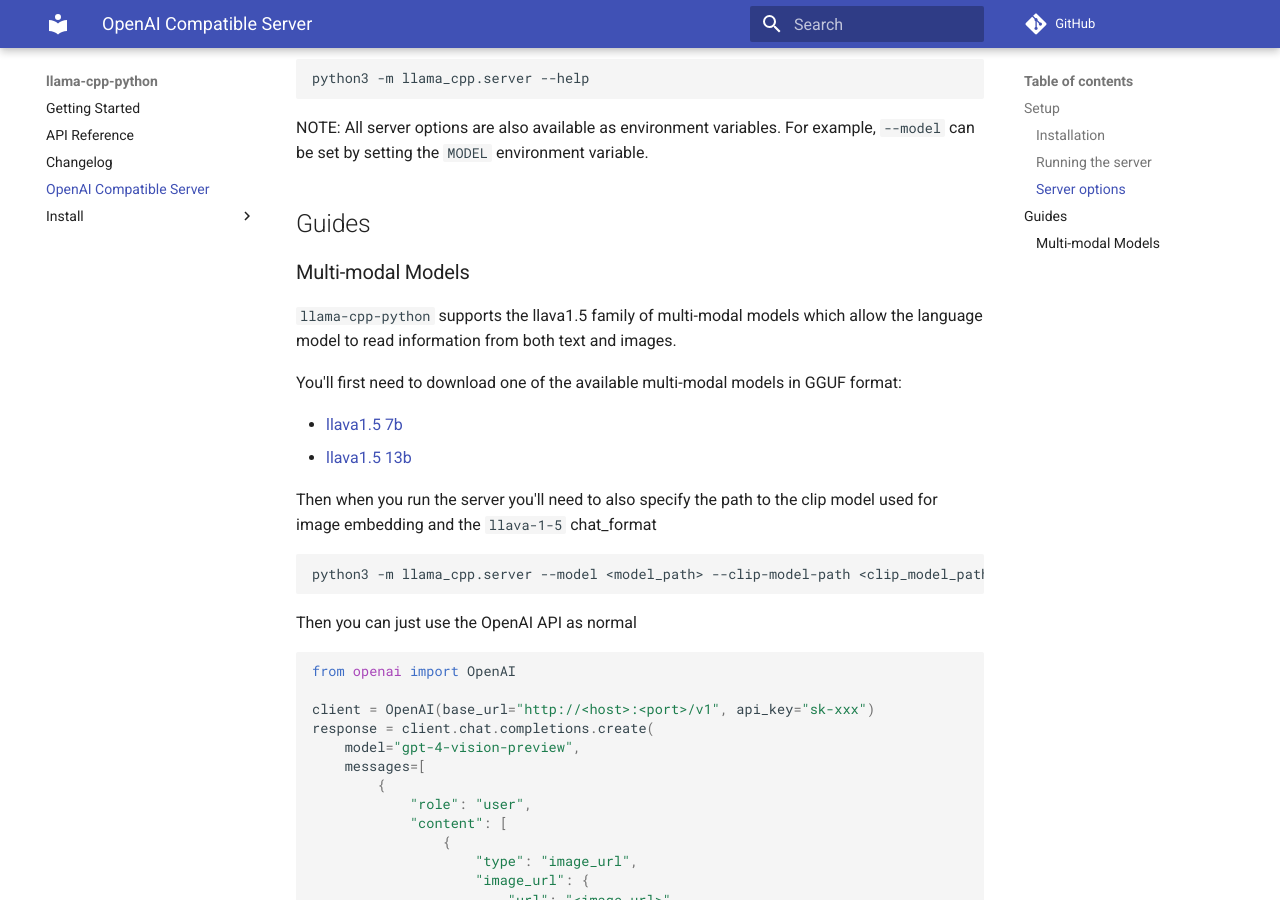
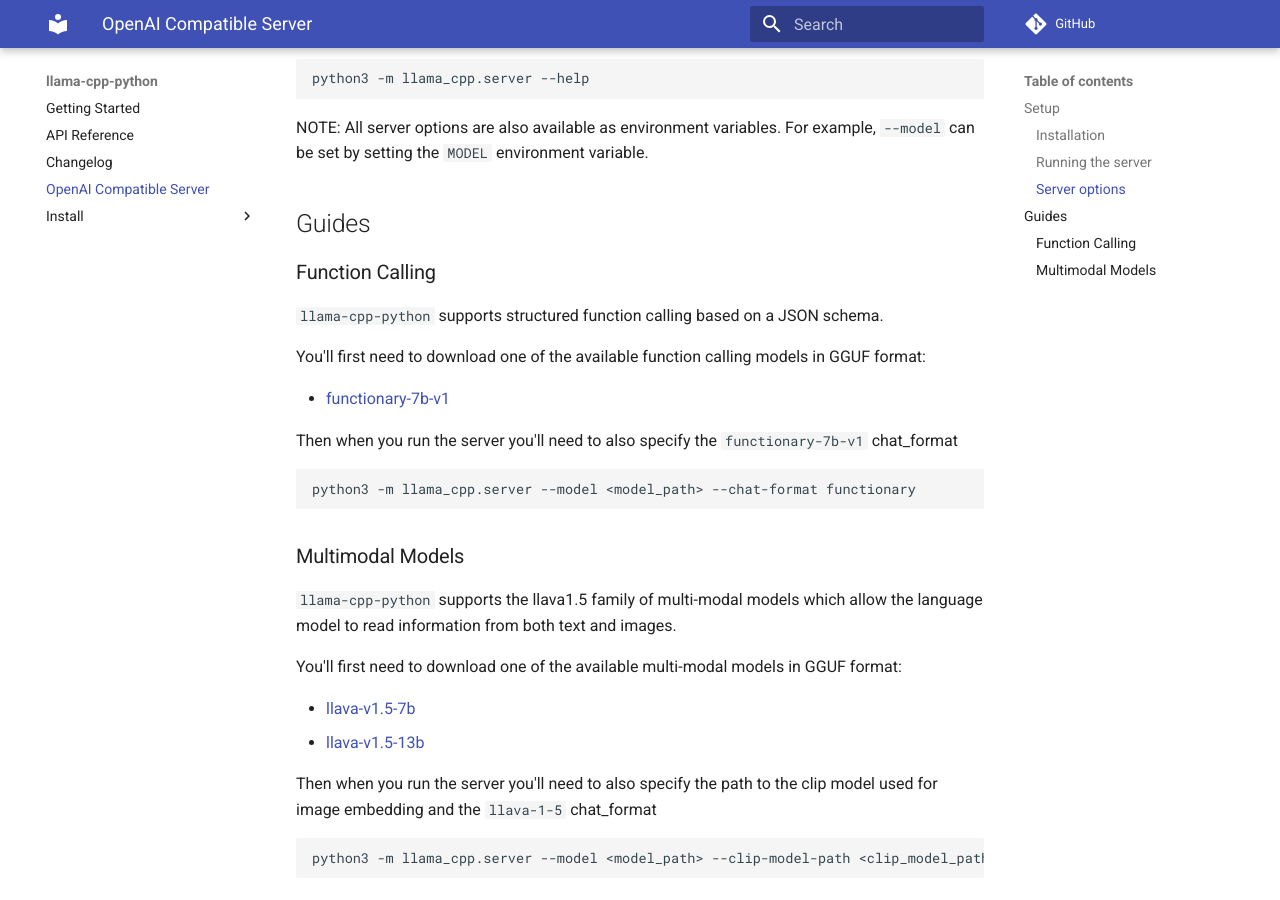
Before and after one commit to NoBrainer24/Python-App-llama, an MkDocs documentation site: the page built from docs/server.md, in a window 1280 px wide and 900 px high, scrolled down 686 px. Built offline with MkDocs 1.6.1 and Material for MkDocs 9.7.7, drawn with Linux system fonts in a browser that asks for light colours; comment, search, counter and statistics services are not loaded.

Commit message:
Update server docs

````diff
--- a/docs/server.md
+++ b/docs/server.md
@@ -34,15 +34,29 @@ NOTE: All server options are also available as environment variables. For exampl
 
 ## Guides
 
-### Multi-modal Models
+### Function Calling
+
+`llama-cpp-python` supports structured function calling based on a JSON schema.
+
+You'll first need to download one of the available function calling models in GGUF format:
+
+- [functionary-7b-v1](https://huggingface.co/abetlen/functionary-7b-v1-GGUF)
+
+Then when you run the server you'll need to also specify the `functionary-7b-v1` chat_format
+
+```bash
+python3 -m llama_cpp.server --model <model_path> --chat-format functionary
+```
+
+### Multimodal Models
 
 `llama-cpp-python` supports the llava1.5 family of multi-modal models which allow the language model to
 read information from both text and images.
 
 You'll first need to download one of the available multi-modal models in GGUF format:
 
-- [llava1.5 7b](https://huggingface.co/mys/ggml_llava-v1.5-7b)
-- [llava1.5 13b](https://huggingface.co/mys/ggml_llava-v1.5-13b)
+- [llava-v1.5-7b](https://huggingface.co/mys/ggml_llava-v1.5-7b)
+- [llava-v1.5-13b](https://huggingface.co/mys/ggml_llava-v1.5-13b)
 
 Then when you run the server you'll need to also specify the path to the clip model used for image embedding and the `llava-1-5` chat_format
 
````
